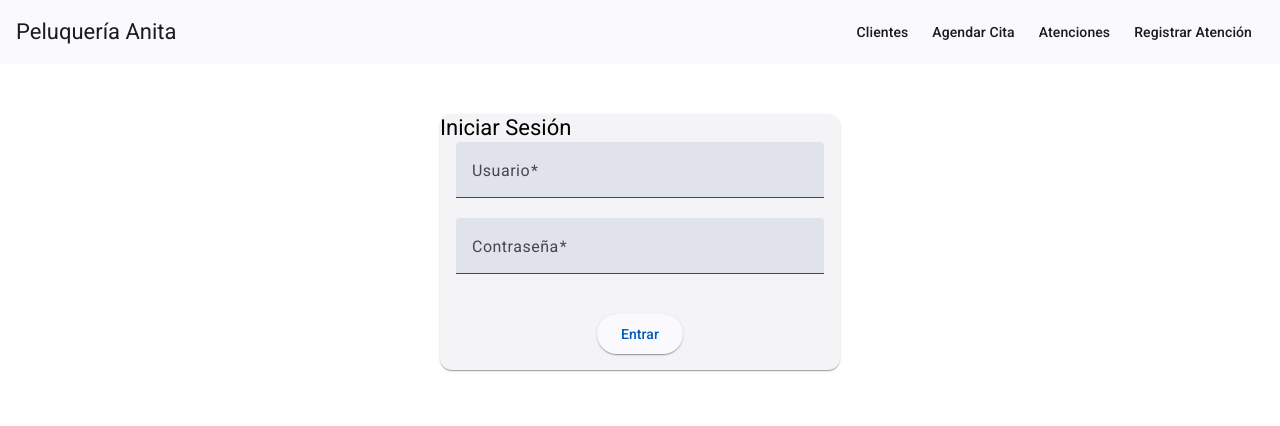
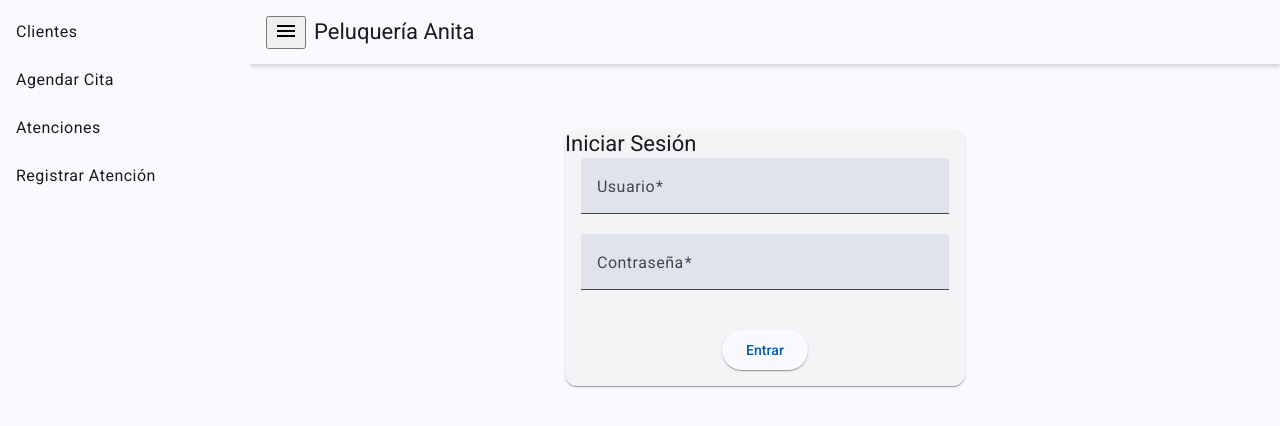
Before and after one commit to cmismael07/peluqueria-app, an Angular app: page /login in a window 1280 px wide. Shown: the top 426 px of the page. Built offline with nearby package versions, Linux system fonts and the light colour scheme.

Commit message:
App layout

```diff
--- a/src/app/app.component.ts
+++ b/src/app/app.component.ts
@@ -3,13 +3,14 @@ import { Component } from '@angular/core';
 import { RouterOutlet } from '@angular/router';
 import { CommonModule } from '@angular/common';
 import { NavbarComponent } from './components/navbar/navbar.component';
+import { LayoutComponent } from "./components/layout/layout.component";
 
 @Component({
   selector: 'app-root',
   standalone: true,
-  imports: [CommonModule, RouterOutlet, NavbarComponent],
+  imports: [CommonModule, RouterOutlet, NavbarComponent, LayoutComponent],
   template: `
-  <app-navbar></app-navbar>
+  <app-layout></app-layout>
   <router-outlet></router-outlet>
   `,
 })
--- /dev/null
+++ b/src/app/components/layout/layout.component.html
@@ -0,0 +1 @@
+<p>layout works!</p>
--- /dev/null
+++ b/src/app/components/layout/layout.component.ts
@@ -0,0 +1,52 @@
+import { Component } from '@angular/core';
+import { CommonModule } from '@angular/common';
+import { MatSidenavModule } from '@angular/material/sidenav';
+import { MatToolbarModule } from '@angular/material/toolbar';
+import { MatIconModule } from '@angular/material/icon';
+import { MatListModule } from '@angular/material/list';
+import { RouterOutlet, RouterLink } from '@angular/router';
+
+@Component({
+  selector: 'app-layout',
+  standalone: true,
+  imports: [CommonModule, MatSidenavModule, MatToolbarModule, MatListModule, RouterOutlet, RouterLink, MatIconModule],
+  template: `
+    <mat-sidenav-container class="sidenav-container">
+      <mat-sidenav #drawer class="sidenav" mode="side" opened>
+        <mat-nav-list>
+          <a mat-list-item routerLink="/clientes">Clientes</a>
+          <a mat-list-item routerLink="/citas/nuevo">Agendar Cita</a>
+          <a mat-list-item routerLink="/atenciones">Atenciones</a>
+          <a mat-list-item routerLink="/atenciones/nuevo">Registrar Atención</a>
+        </mat-nav-list>
+      </mat-sidenav>
+      <mat-sidenav-content>
+        <mat-toolbar color="primary">
+          <button mat-icon-button (click)="drawer.toggle()" class="menu-button">
+            <mat-icon>menu</mat-icon>
+          </button>
+          <span>Peluquería Anita</span>
+        </mat-toolbar>
+        <div class="content">
+          <router-outlet></router-outlet>
+        </div>
+      </mat-sidenav-content>
+    </mat-sidenav-container>
+  `,
+  styles: [`
+    /* Aquí usamos CSS en lugar de SCSS */
+    .sidenav-container {
+      height: 100vh;
+    }
+    .sidenav {
+      width: 250px;
+    }
+    .menu-button {
+      margin-right: 8px;
+    }
+    .content {
+      padding: 16px;
+    }
+  `]
+})
+export class LayoutComponent {}
--- a/src/styles.css
+++ b/src/styles.css
@@ -1,4 +1,23 @@
-/* You can add global styles to this file, and also import other style files */
+/* src/styles.css */
 
-html, body { height: 100%; }
-body { margin: 0; font-family: Roboto, "Helvetica Neue", sans-serif; }
+/* Ajusta el color de fondo del body */
+body {
+    background-color: #f5f5f5;
+    font-family: 'Roboto', sans-serif;
+    margin: 0;
+  }
+
+  /* Personaliza las tarjetas */
+  .mat-card {
+    margin: 15px;
+    padding: 15px;
+    border-radius: 8px;
+    box-shadow: 0 2px 5px rgba(0, 0, 0, 0.15);
+  }
+
+  /* Ajusta el estilo del toolbar */
+  .mat-toolbar {
+    box-shadow: 0 2px 5px rgba(0,0,0,0.2);
+  }
+
+  /* Puedes definir otras clases de utilidad según necesites */
```
Also changed, not shown: src/app/components/layout/layout.component.css (added).
